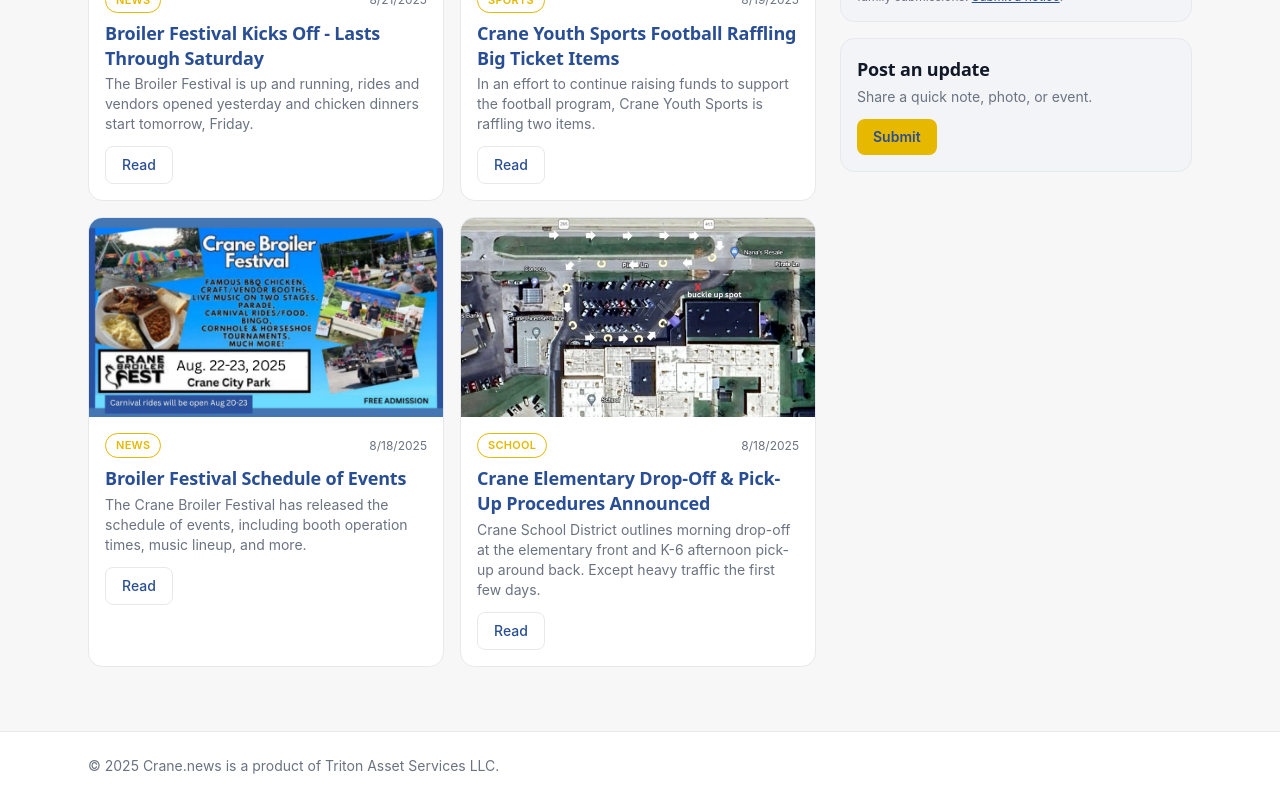
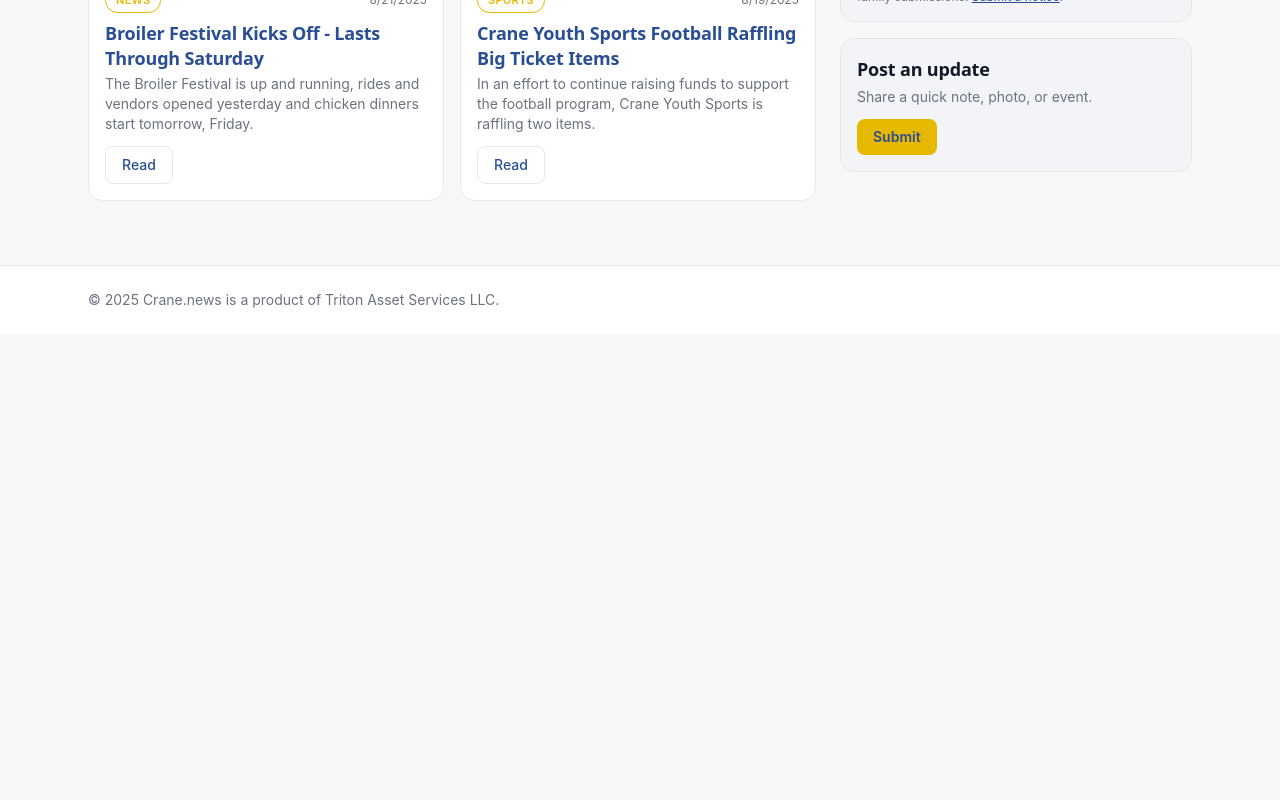
Before and after one commit to WarmMilkCodes/crane-news, a Next.js app: page / in a window 1280 px wide. Shown: the part 1194-1994 px from the top of the page. After the commit the page ends 1528 px from the top, so only its background shows below. Built offline with nearby package versions, Linux system fonts and the light colour scheme; no server answers.

Commit message:
reduce latest posts shown to 4 from 6

```diff
--- a/src/app/page.tsx
+++ b/src/app/page.tsx
@@ -36,7 +36,7 @@ function DeathNoticesBlock() {
 }
 
 export default function Home() {
-  const latest = getLatest(6);
+  const latest = getLatest(4);
   const [feature, ...rest] = latest;
   const weekEvents = getEventsThisWeek({ startOn: "sun", limit: 5 });
   const latestHistory = getLatestHistory(1)[0];
```
